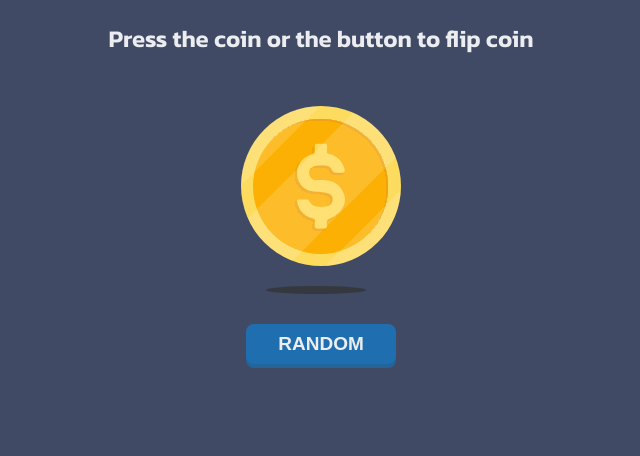
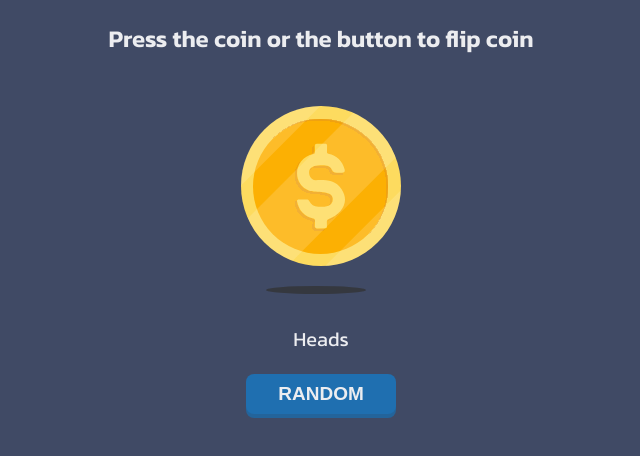
Before and after one commit to Ngatiah/flip_the_coin, a plain HTML site: page index.html in a window 1280 px wide. Shown: the part 160-616 px from the top of the page, without its empty margins (319-959 px from the left). Drawn offline with Linux system fonts and the light colour scheme.

Commit message:
Update index.html

```diff
--- a/index.html
+++ b/index.html
@@ -91,7 +91,7 @@
         <img alt='shadow.svg' src='./resources/shadow.svg' id="shadow"/>
        </div>
     <!--conditionally state which side coin is on-->
-    <p id="result"></p>
+    <p id="result">Heads</p>
     <button type="button">RANDOM</button>
     <script>
      const btn = document.querySelector('button');
```
